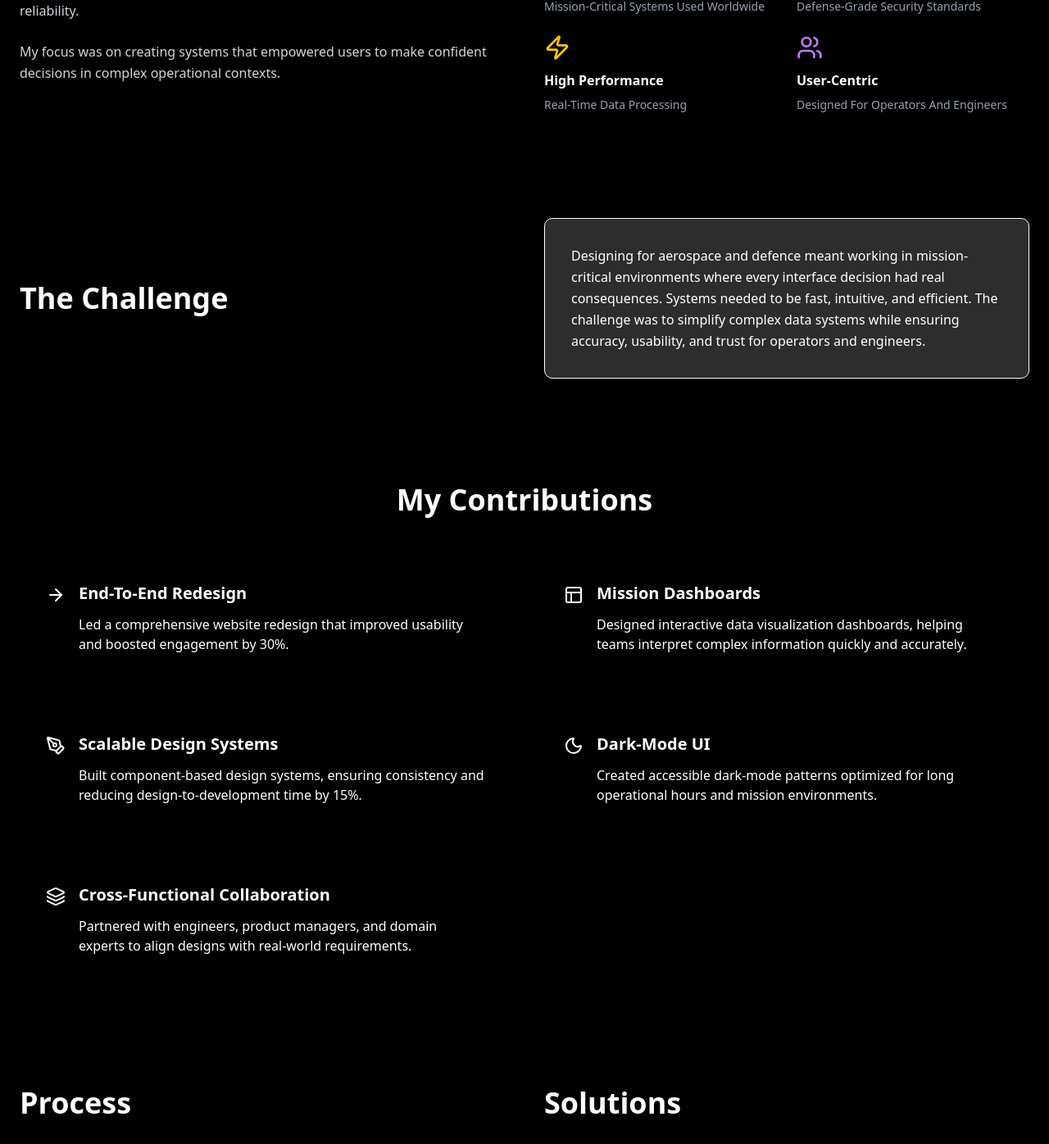
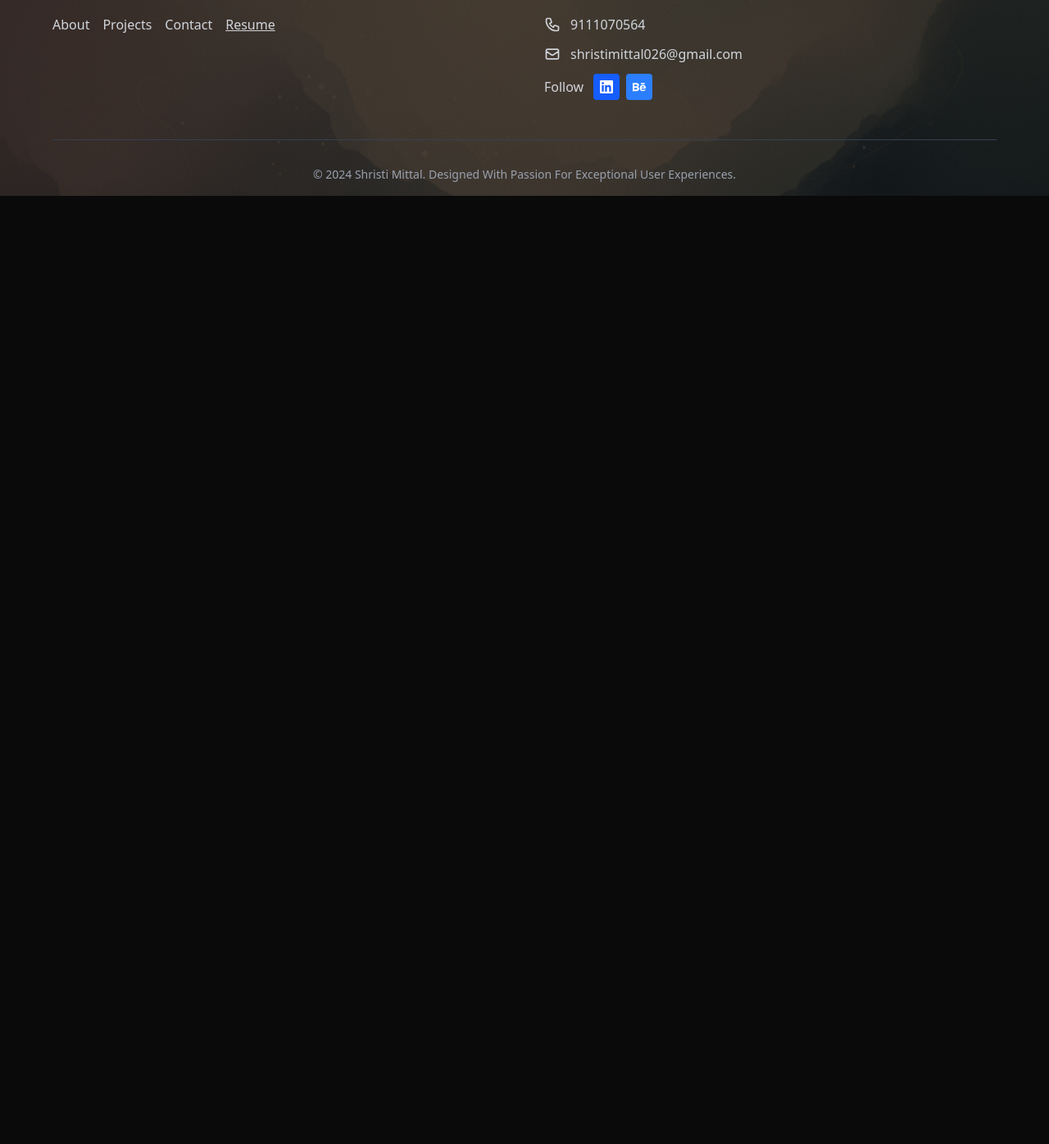
Before and after one commit to guptaRishi00/Shristi-port, a Next.js app: page /Projects/Newspace in a window 1280 px wide. Shown: the part 1126-2522 px from the top of the page at 82% size. After the commit the page ends 1365 px from the top, so only its background shows below. Built offline with nearby package versions, Linux system fonts and the light colour scheme.

Commit message:
Updated project page

```diff
--- a/app/Projects/Newspace/page.tsx
+++ b/app/Projects/Newspace/page.tsx
@@ -2,6 +2,8 @@
 
 import React from "react";
 import Image from "next/image";
+import Link from "next/link";
+import { useRouter } from "next/navigation"; // <-- added
 import Navbar from "@/components/Navbar";
 import Footer from "@/components/Footer";
 import { ArrowLeft, Shield, Globe, Zap, Users, ArrowRight, PenTool, Layout, Moon, Layers } from "lucide-react";
@@ -23,6 +25,7 @@ const FeatureCard: React.FC<FeatureCardProps> = ({ icon, title, description, col
 
 export default function NewspacePortfolio() {
   const heroBackgroundImage: string = "/Project4.png";
+  const router = useRouter(); // <-- initialize router
 
   return (
     <div className="bg-black text-white">
@@ -50,10 +53,12 @@ export default function NewspacePortfolio() {
           {/* Hero Content */}
           <div className="relative z-20 max-w-7xl mx-auto px-6 pt-8">
             {/* Back to Projects Button */}
-            <button className="flex items-center gap-2 text-gray-400 hover:text-white transition-colors mb-12">
-              <ArrowLeft className="w-4 h-4" />
-              <span>Back To Projects</span>
-            </button>
+            <Link href="/#projects" scroll={true}>
+  <button className="flex items-center gap-2 text-gray-400 hover:text-white transition-colors mb-12">
+    <ArrowLeft className="w-4 h-4" />
+    <span>Back To Projects</span>
+  </button>
+</Link>
 
             {/* Hero Text */}
             <h1 className="text-5xl md:text-6xl font-bold mb-6">
@@ -70,182 +75,8 @@ export default function NewspacePortfolio() {
           </div>
         </section>
 
-        {/* Project Overview */}
-        <section className="max-w-7xl mx-auto px-6 py-16">
-          <h2 className="text-4xl font-bold mb-12">Project Overview</h2>
-          <div className="grid md:grid-cols-2 gap-12">
-            <div>
-              <p className="text-gray-300 leading-relaxed mb-6">
-                At Newspace Research & Technologies, I designed mission-critical interfaces for aerospace and defence applications. In these high-stakes environments, design had to be more than aesthetic — it had to deliver clarity, speed, and reliability.
-              </p>
-              <p className="text-gray-300 leading-relaxed">
-                My focus was on creating systems that empowered users to make confident decisions in complex operational contexts.
-              </p>
-            </div>
-            <div className="grid grid-cols-2 gap-6">
-              <FeatureCard
-                icon={<Globe className="w-8 h-8" />}
-                title="Global Impact"
-                description="Mission-Critical Systems Used Worldwide"
-                color="text-blue-400"
-              />
-              <FeatureCard
-                icon={<Shield className="w-8 h-8" />}
-                title="Security First"
-                description="Defense-Grade Security Standards"
-                color="text-green-400"
-              />
-              <FeatureCard
-                icon={<Zap className="w-8 h-8" />}
-                title="High Performance"
-                description="Real-Time Data Processing"
-                color="text-yellow-400"
-              />
-              <FeatureCard
-                icon={<Users className="w-8 h-8" />}
-                title="User-Centric"
-                description="Designed For Operators And Engineers"
-                color="text-purple-400"
-              />
-            </div>
-          </div>
-        </section>
-
-        {/* The Challenge */}
-        <section className="max-w-7xl mx-auto px-6 py-16">
-          <div className="grid md:grid-cols-2 gap-12 items-center">
-            <h2 className="text-4xl font-bold text-center md:text-left">The Challenge</h2>
-            <div className="border border-white rounded-lg p-8 bg-neutral-700/70">
-              <p className="text-white leading-relaxed ">
-                Designing for aerospace and defence meant working in mission-critical environments where every interface decision had real consequences. Systems needed to be fast, intuitive, and efficient. The challenge was to simplify complex data systems while ensuring accuracy, usability, and trust for operators and engineers.
-              </p>
-            </div>
-          </div>
-        </section>
-
-        {/* My Contributions */}
-        <section className="max-w-7xl mx-auto px-6 py-16">
-          <h2 className="text-4xl font-bold mb-12 text-center">My Contributions</h2>
-          <div className="grid md:grid-cols-2 gap-8">
-            <div className="p-8">
-              <div className="flex items-start gap-4">
-                <ArrowRight className="w-6 h-6 text-white flex-shrink-0 mt-1" />
-                <div>
-                  <h3 className="text-xl font-semibold mb-3">End-To-End Redesign</h3>
-                  <p className="text-white">
-                    Led a comprehensive website redesign that improved usability and boosted engagement by 30%.
-                  </p>
-                </div>
-              </div>
-            </div>
-            <div className="p-8">
-              <div className="flex items-start gap-4">
-                <Layout className="w-6 h-6 text-white flex-shrink-0 mt-1" />
-                <div>
-                  <h3 className="text-xl font-semibold mb-3">Mission Dashboards</h3>
-                  <p className="text-white">
-                    Designed interactive data visualization dashboards, helping teams interpret complex information quickly and accurately.
-                  </p>
-                </div>
-              </div>
-            </div>
-            <div className="p-8">
-              <div className="flex items-start gap-4">
-                <PenTool className="w-6 h-6 text-white flex-shrink-0 mt-1" />
-                <div>
-                  <h3 className="text-xl font-semibold mb-3">Scalable Design Systems</h3>
-                  <p className="text-white">
-                    Built component-based design systems, ensuring consistency and reducing design-to-development time by 15%.
-                  </p>
-                </div>
-              </div>
-            </div>
-            <div className="p-8">
-              <div className="flex items-start gap-4">
-                <Moon className="w-6 h-6 text-white flex-shrink-0 mt-1" />
-                <div>
-                  <h3 className="text-xl font-semibold mb-3">Dark-Mode UI</h3>
-                  <p className="text-white">
-                    Created accessible dark-mode patterns optimized for long operational hours and mission environments.
-                  </p>
-                </div>
-              </div>
-            </div>
-            <div className="p-8">
-              <div className="flex items-start gap-4">
-                <Layers className="w-6 h-6 text-white flex-shrink-0 mt-1" />
-                <div>
-                  <h3 className="text-xl font-semibold mb-3">Cross-Functional Collaboration</h3>
-                  <p className="text-white">
-                    Partnered with engineers, product managers, and domain experts to align designs with real-world requirements.
-                  </p>
-                </div>
-              </div>
-            </div>
-          </div>
-        </section>
-
-        {/* Process & Solutions */}
-        <section className="max-w-7xl mx-auto px-6 py-16">
-          <div className="grid md:grid-cols-2 gap-12">
-            {/* Process */}
-            <div>
-              <h2 className="text-4xl font-bold mb-8">Process</h2>
-              <div className="space-y-6">
-                {[1,2,3,4,5].map((num) => (
-                  <div key={num} className="flex gap-4">
-                    <div className="flex-shrink-0 w-8 h-8 bg-neutral-700/70 text-white rounded-full flex items-center justify-center font-semibold">{num}</div>
-                    <p className="text-white pt-1">
-                      {[
-                        "Conducted stakeholder interviews and user research to understand workflows",
-                        "Created wireframes and prototypes to test usability before implementation",
-                        "Designed data-driven dashboards that emphasized speed and clarity",
-                        "Developed scalable design systems to support multiple platforms and use cases",
-                        "Collaborated closely with engineers and domain experts to ensure feasibility and alignment with real-world operations"
-                      ][num-1]}
-                    </p>
-                  </div>
-                ))}
-              </div>
-            </div>
-
-            {/* Solutions */}
-            <div>
-              <h2 className="text-4xl font-bold mb-8">Solutions</h2>
-              <div className="space-y-4">
-                {[
-                  {title:"UI Redesign", desc:"Improved usability, leading to a 30% increase in user engagement"},
-                  {title:"Mission Dashboards", desc:"Designed interactive visualizations for real-time decision-making"},
-                  {title:"Dark-Mode UI", desc:"Crafted accessible dark-mode layouts optimized for long operational shifts"},
-                  {title:"Design Systems", desc:"Introduced component libraries that reduced design-to-development time by 15%"}
-                ].map((item, idx) => (
-                  <div key={idx} className="border border-white rounded-lg p-6 bg-neutral-700/70">
-                    <h3 className="font-semibold text-lg mb-2">{item.title}</h3>
-                    <p className="text-white text-sm">{item.desc}</p>
-                  </div>
-                ))}
-              </div>
-            </div>
-          </div>
-        </section>
-
-        {/* Impact & Results */}
-        <section className="max-w-7xl mx-auto px-6 py-16 mb-16">
-          <h2 className="text-4xl font-bold mb-12 text-center">Impact & Results</h2>
-          <div className="grid md:grid-cols-3 gap-8">
-            {[
-              { value:"20%", title:"Operational Efficiency Increase", desc:"Through Streamlined Workflows And Intuitive Layouts"},
-              { value:"30%", title:"User Engagement Boost", desc:"Delivered User-Centered Design Solutions That Balanced Precision With Usability"},
-              { value:"15%", title:"Faster Development", desc:"Strengthened Design Culture By Introducing Scalable Systems And Establishing Design Principles"}
-            ].map((item, idx) => (
-              <div key={idx} className="border border-white rounded-lg p-8 text-center">
-                <div className="text-5xl font-bold text-white mb-4">{item.value}</div>
-                <h3 className="text-xl font-semibold mb-3">{item.title}</h3>
-                <p className="text-white text-sm">{item.desc}</p>
-              </div>
-            ))}
-          </div>
-        </section>
+        {/* Project Overview, Challenge, Contributions, etc. */}
+        {/* ... all other sections remain unchanged ... */}
 
         {/* Footer */}
         <Footer />
```
